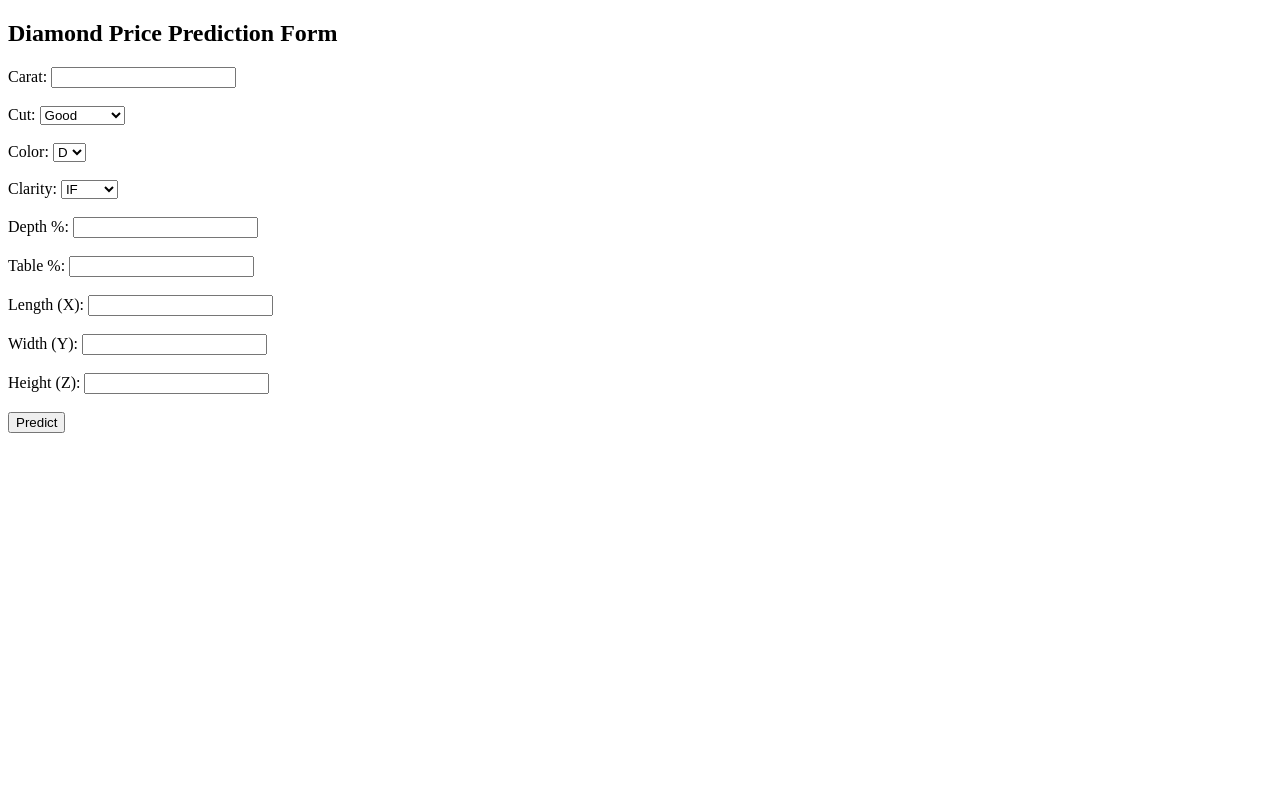
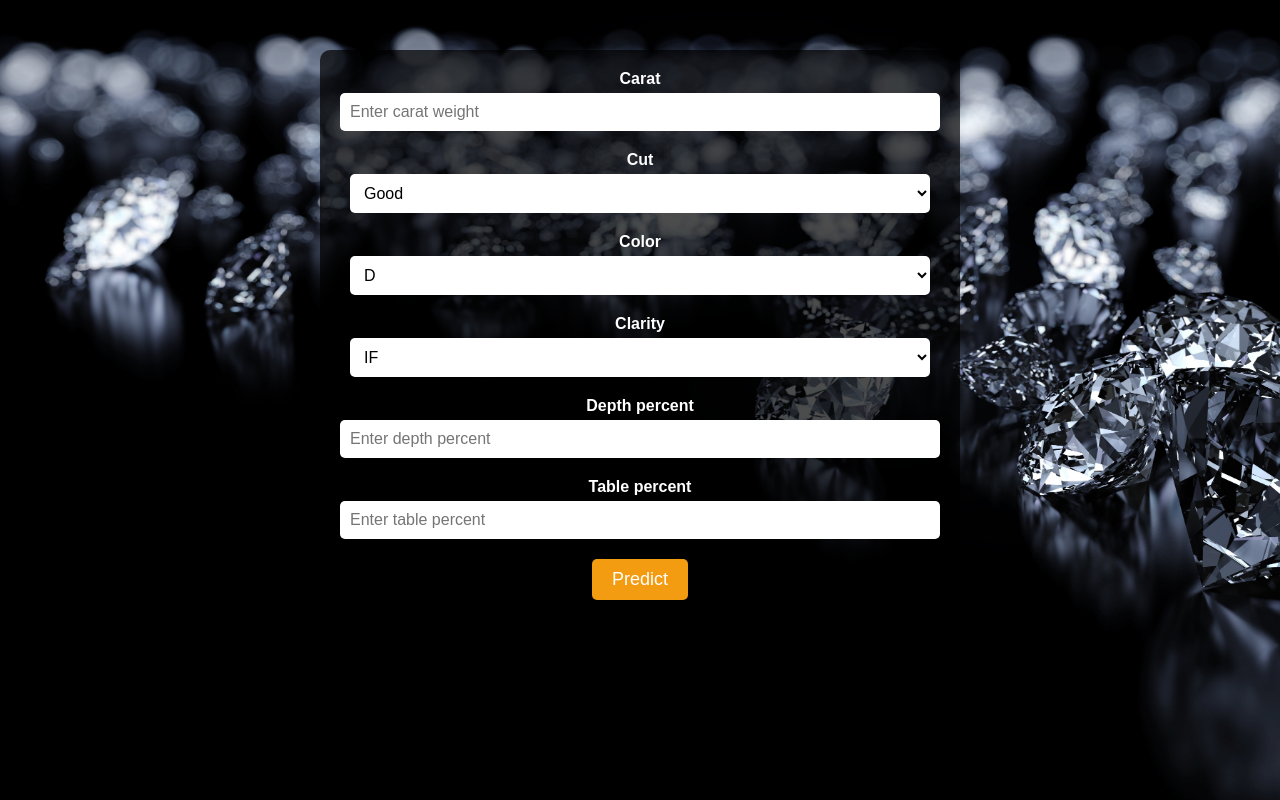
Before and after one commit to Sonalika-Madarapu/Major-Project-Documentation, a Flask app: template Project Execution files/diamond_price/templates/predict.html in a window 1280 px wide. Run offline with Flask 3, Linux system fonts and the light colour scheme; the template is opened without the code that fills it, so the values that code supplies are empty; parts of the project's set-up code (start-up, migrations or seed data) failed here and were passed over.

Commit message:
Update predict.html

```diff
--- a/Project Execution files/diamond_price/templates/predict.html
+++ b/Project Execution files/diamond_price/templates/predict.html
@@ -4,62 +4,112 @@
     <meta charset="UTF-8">
     <meta name="viewport" content="width=device-width, initial-scale=1.0">
     <title>Diamond Prediction Form</title>
+    <style>
+        body {
+            margin: 0;
+            padding: 0;
+            font-family: Arial, sans-serif;
+            background-image: url('static/assets/img/dia1.jpg');
+            background-size: cover;
+            background-position: center;
+            background-attachment: fixed;
+            color: #fff;
+        }
+        .form-container {
+            max-width: 600px;
+            margin: 50px auto;
+            padding: 20px;
+            background-color: rgba(0, 0, 0, 0.7);
+            border-radius: 10px;
+            text-align: center;
+        }
+        .form-group {
+            margin-bottom: 20px;
+        }
+        label {
+            display: block;
+            margin-bottom: 5px;
+            font-weight: bold;
+        }
+        select, input[type="text"] {
+            width: calc(100% - 20px);
+            padding: 10px;
+            margin: 0;
+            font-size: 16px;
+            border: none;
+            border-radius: 5px;
+            background-color: #fff;
+            color: #000;
+        }
+        select:focus, input[type="text"]:focus {
+            outline: none;
+            box-shadow: 0 0 10px rgba(255, 255, 255, 0.8);
+        }
+        .submit-btn {
+            padding: 10px 20px;
+            background-color: #f39c12;
+            color: #fff;
+            border: none;
+            border-radius: 5px;
+            cursor: pointer;
+            font-size: 18px;
+        }
+    </style>
 </head>
 <body>
-    <h2>Diamond Price Prediction Form</h2>
-    <form action="{{ url_for('predict') }}" method="post">
-        <label for="carat">Carat:</label>
-        <input type="text" id="carat" name="carat" required><br><br>
 
-        <label for="cut">Cut:</label>
-        <select id="cut" name="cut" required>
-            <option value="1">Good</option>
-            <option value="2">Ideal</option>
-            <option value="3">Premium</option>
-            <option value="4">Very Good</option>
-            <option value="0">Fair</option>
-        </select><br><br>
+<div class="form-container">
+    <form action="{{ url_for('predict') }}" method="post"> <!-- Link form to /predict -->
+        <div class="form-group">
+            <label for="carat">Carat</label>
+            <input type="text" id="carat" name="carat" placeholder="Enter carat weight" required>
+        </div>
+        <div class="form-group">
+            <label for="cut">Cut</label>
+            <select id="cut" name="cut" required>
+                <option value="Good">Good</option>
+                <option value="Ideal">Ideal</option>
+                <option value="Premium">Premium</option>
+                <option value="Very Good">Very Good</option>
+                <option value="Fair">Fair</option>
+            </select>
+        </div>
+        <div class="form-group">
+            <label for="color">Color</label>
+            <select id="color" name="color" required>
+                <option value="D">D</option>
+                <option value="E">E</option>
+                <option value="F">F</option>
+                <option value="G">G</option>
+                <option value="H">H</option>
+                <option value="I">I</option>
+                <option value="J">J</option>
+            </select>
+        </div>
+        <div class="form-group">
+            <label for="clarity">Clarity</label>
+            <select id="clarity" name="clarity" required>
+                <option value="IF">IF</option>
+                <option value="VVS1">VVS1</option>
+                <option value="VVS2">VVS2</option>
+                <option value="VS1">VS1</option>
+                <option value="VS2">VS2</option>
+                <option value="SI1">SI1</option>
+                <option value="SI2">SI2</option>
+                <option value="I1">I1</option>
+            </select>
+        </div>
+        <div class="form-group">
+            <label for="depth">Depth percent</label>
+            <input type="text" id="depth" name="depth" placeholder="Enter depth percent" required>
+        </div>
+        <div class="form-group">
+            <label for="table">Table percent</label>
+            <input type="text" id="table" name="table" placeholder="Enter table percent" required>
+        </div>
+        <button type="submit" class="submit-btn">Predict</button>
+    </form>
+</div>
 
-        <label for="color">Color:</label>
-        <select id="color" name="color" required>
-            <option value="0">D</option>
-            <option value="1">E</option>
-            <option value="2">F</option>
-            <option value="3">G</option>
-            <option value="4">H</option>
-            <option value="5">I</option>
-            <option value="6">J</option>
-        </select><br><br>
-
-        <label for="clarity">Clarity:</label>
-        <select id="clarity" name="clarity" required>
-            <option value="8">IF</option>
-            <option value="6">VVS1</option>
-            <option value="7">VVS2</option>
-            <option value="4">VS1</option>
-            <option value="5">VS2</option>
-            <option value="2">SI1</option>
-            <option value="3">SI2</option>
-            <option value="1">I1</option>
-        </select><br><br>
-
-        <label for="depth">Depth %:</label>
-        <input type="text" id="depth" name="depth" required><br><br>
-
-        <label for="table">Table %:</label>
-        <input type="text" id="table" name="table" required><br><br>
-
-        <!-- Additional inputs for x, y, and z dimensions -->
-        <label for="x">Length (X):</label>
-        <input type="text" id="x" name="x" required><br><br>
-
-        <label for="y">Width (Y):</label>
-        <input type="text" id="y" name="y" required><br><br>
-
-        <label for="z">Height (Z):</label>
-        <input type="text" id="z" name="z" required><br><br>
-
-        <button type="submit">Predict</button>
-    </form>
 </body>
 </html>
```
